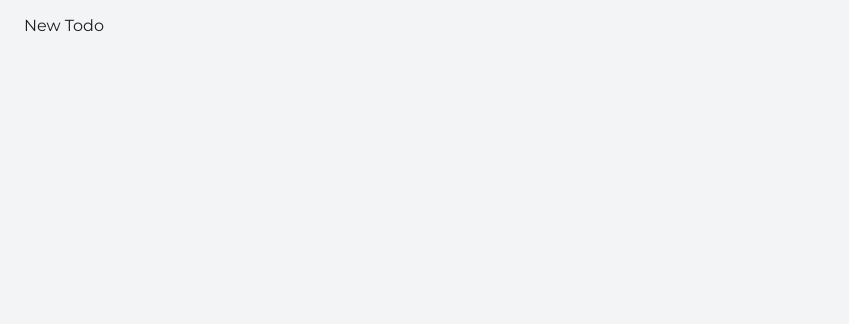
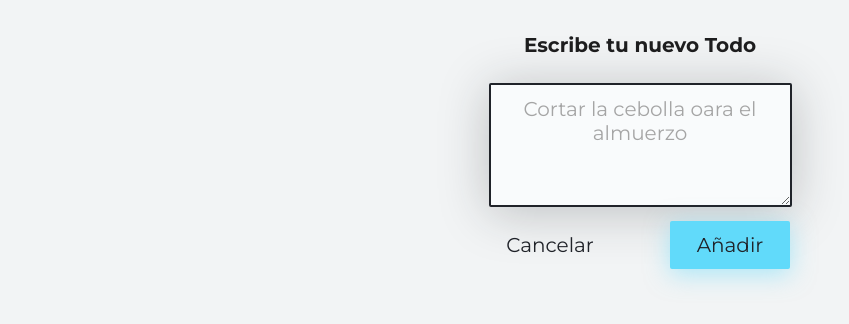
Before and after one commit to erickaltamirano07/curso-react-router-proyecto2-inicio-curso-rr, a React (Create React App) app: page /#/new in a window 1280 px wide. Shown: the top 324 px of the page, without its empty margins (0-849 px from the left). Built offline with nearby package versions, Linux system fonts and the light colour scheme.

Commit message:
Cambiando modales por navegación
clase 22

```diff
--- a/src/routes/edit/EditTodoPage.js
+++ b/src/routes/edit/EditTodoPage.js
@@ -1,9 +1,15 @@
 import React from "react";
+import { TodoForm } from "../../ui/TodoForm";
 
 function EditTodoPage(){
     return(
-        <p>Editar Todo</p>
+        <TodoForm
+            label="Edita tu Todo"
+            submitText="Editar"
+            submitEvent={()=>console.log('Llamar a editTodo')}
+        />
     );
 }
 
+
 export {EditTodoPage};
--- a/src/routes/home/homePage.js
+++ b/src/routes/home/homePage.js
@@ -12,8 +12,10 @@
 import { CreateTodoButton } from '../../ui/CreateTodoButton';
 import { Modal } from '../../ui/Modal';
 import { ChangeAlert } from '../../ui/ChangeAlert';
+import { useNavigate } from 'react-router-dom';
 
 function HomePage() {
+  const navigate = useNavigate();
   const { state, stateUpdaters } = useTodos();
 
   const {
@@ -22,13 +24,13 @@
     searchedTodos,
     totalTodos,
     completedTodos,
-    openModal,
+    //openModal,
     searchValue,
   } = state;
 
   const {
-    setOpenModal,
-    addTodo,
+    //setOpenModal,
+    //addTodo,
     completeTodo,
     deleteTodo,
     setSearchValue,
@@ -66,24 +68,25 @@
             key={todo.id}
             text={todo.text}
             completed={todo.completed}
-            onEdit={()=>console.log('Editar')}
+            onEdit={()=>navigate('/edit/'+todo.id)}
             onComplete={() => completeTodo(todo.id)}
             onDelete={() => deleteTodo(todo.id)}
           />
         )}
       </TodoList>
 
-      {!!openModal && (
+      {/*!!openModal && (
         <Modal>
           <TodoForm
             addTodo={addTodo}
             setOpenModal={setOpenModal}
           />
         </Modal>
-      )}
+      )*/}
 
       <CreateTodoButton
-        setOpenModal={setOpenModal}
+        onClick={()=>navigate('/new')}
+        //setOpenModal={setOpenModal}
       />
 
       <ChangeAlert
--- a/src/routes/new/NewTodoPage.js
+++ b/src/routes/new/NewTodoPage.js
@@ -1,8 +1,13 @@
 import React from "react";
+import { TodoForm } from "../../ui/TodoForm";
 
 function NewTodoPage(){
     return(
-        <p>New Todo</p>
+        <TodoForm
+            label="Escribe tu nuevo Todo"
+            submitText="Añadir"
+            submitEvent={()=>console.log('Llamar a addTdo')}
+        />
     );
 }
 
--- a/src/ui/CreateTodoButton/index.js
+++ b/src/ui/CreateTodoButton/index.js
@@ -2,14 +2,11 @@
 import './CreateTodoButton.css';
 
 function CreateTodoButton(props) {
-  const onClickButton = () => {
-    props.setOpenModal(prevState => !prevState);
-  };
 
   return (
     <button
       className="CreateTodoButton"
-      onClick={onClickButton}
+      onClick={props.onClick}
     >
       +
     </button>
--- a/src/ui/TodoForm/TodoForm.css
+++ b/src/ui/TodoForm/TodoForm.css
@@ -1,7 +1,8 @@
 form {
   width: 90%;
   max-width: 300px;
-  background-color: #fff;
+  /*background-color: #fff;*/
+  margin: 0 auto;
   padding: 33px 40px;
   display: flex;
   justify-content: center;
--- a/src/ui/TodoForm/index.js
+++ b/src/ui/TodoForm/index.js
@@ -1,24 +1,28 @@
 import React from 'react';
 import './TodoForm.css';
+import { useNavigate } from 'react-router-dom';
 
-function TodoForm({ addTodo, setOpenModal }) {
+function TodoForm( props ) {
+  const navigate= useNavigate();
   const [newTodoValue, setNewTodoValue] = React.useState('');
+
 
   const onChange = (event) => {
     setNewTodoValue(event.target.value);
   };
   const onCancel = () => {
-    setOpenModal(false);
+    navigate('/');
   };
   const onSubmit = (event) => {
     event.preventDefault();
-    addTodo(newTodoValue);
-    setOpenModal(false);
+    navigate('/');
+    props.submitEvent(newTodoValue);
+
   };
 
   return (
     <form onSubmit={onSubmit}>
-      <label>Escribe tu nuevo TODO</label>
+      <label>{props.label}</label>
       <textarea
         value={newTodoValue}
         onChange={onChange}
@@ -36,7 +40,7 @@
           type="submit"
           className="TodoForm-button TodoForm-button--add"
         >
-          Añadir
+          {props.submitText}
         </button>
       </div>
     </form>
```
